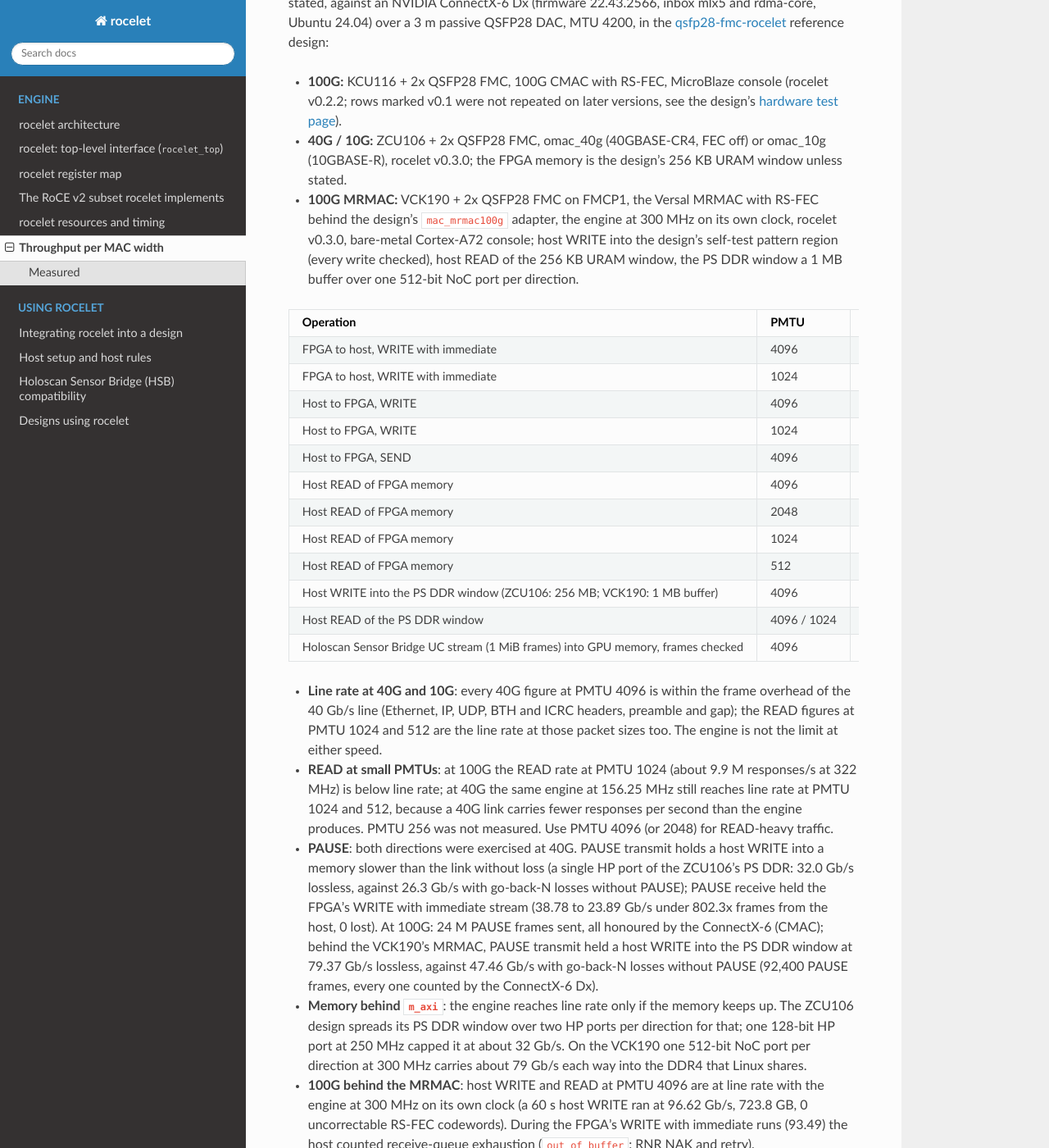
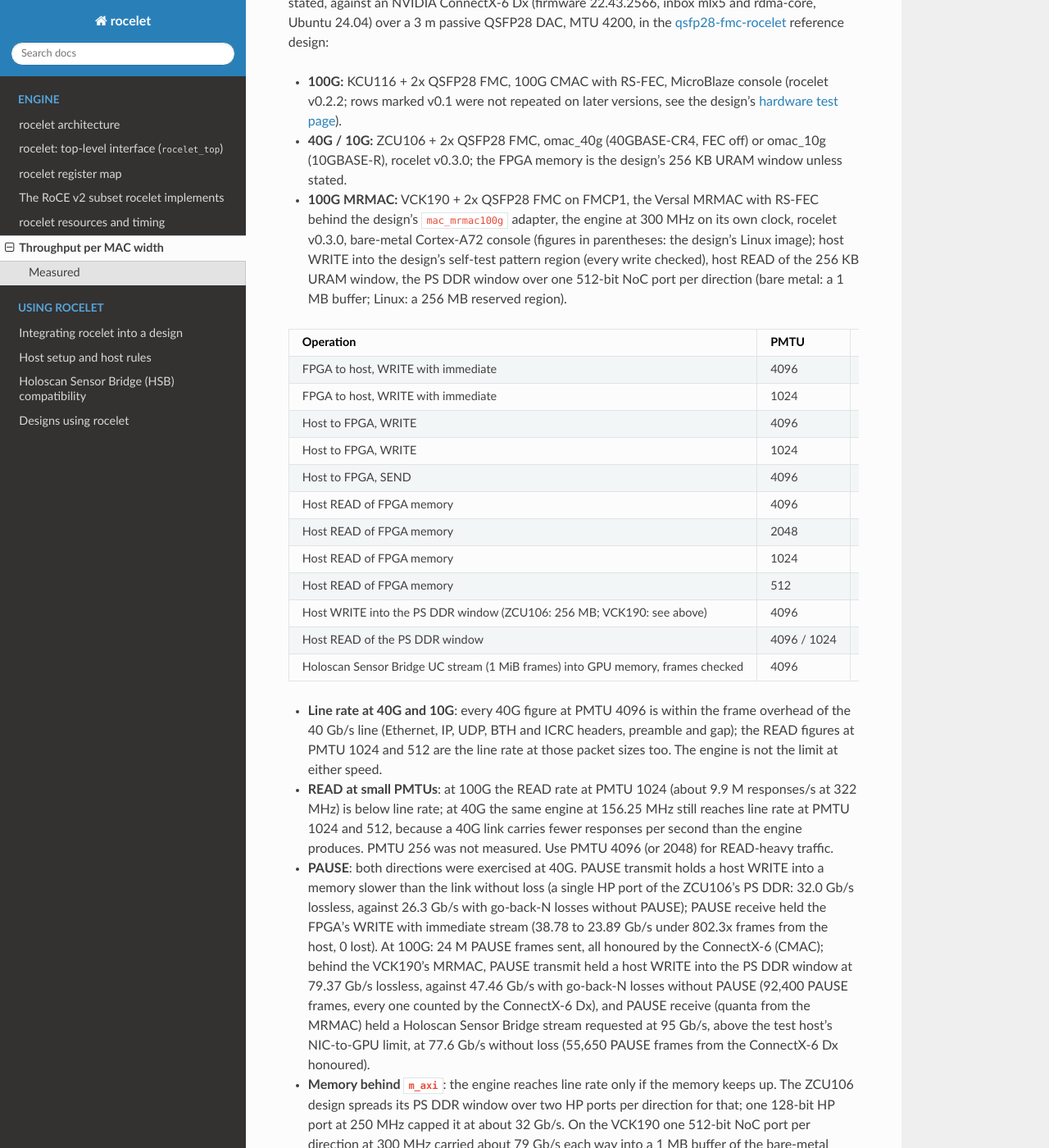
Before and after one commit to fpgadeveloper/rocelet, a Sphinx documentation site: the page built from docs/throughput.md, in a window 1280 px wide and 1400 px high, scrolled down 583 px. Shown: the whole window at 82% size. Built offline with Sphinx 7.4.7 and the Read the Docs theme 3.1.0, drawn with Linux system fonts in a browser that asks for light colours; some of the changed text lies outside the part shown.

Commit message:
docs: VCK190 (Versal MRMAC 100G, engine at 300 MHz behind asynchronous FIFOs) validated on hardware with the design's Linux image too - throughput MRMAC column (host WRITE 97.93, READ 96.54, PS DDR window 97.85 / 88.94, HSB 76.1 Gb/s), PAUSE receive from the host honoured; validated on UltraScale+ and Versal (README, index, roce-subset host NICs); CHANGELOG v0.3.1-dev
Co-Authored-By: Claude Fable 5.1 <noreply@anthropic.com>

```diff
--- a/docs/throughput.md
+++ b/docs/throughput.md
@@ -28,24 +28,25 @@ stated, against an NVIDIA ConnectX-6 Dx (firmware 22.43.2566, inbox mlx5 and rdm
   (10GBASE-R), rocelet v0.3.0; the FPGA memory is the design's 256 KB URAM window unless stated.
 * **100G MRMAC:** VCK190 + 2x QSFP28 FMC on FMCP1, the Versal MRMAC with RS-FEC behind the
   design's `mac_mrmac100g` adapter, the engine at 300 MHz on its own clock, rocelet v0.3.0,
-  bare-metal Cortex-A72 console; host WRITE into the design's self-test pattern region (every
-  write checked), host READ of the 256 KB URAM window, the PS DDR window a 1 MB buffer over one
-  512-bit NoC port per direction.
+  bare-metal Cortex-A72 console (figures in parentheses: the design's Linux image); host WRITE
+  into the design's self-test pattern region (every write checked), host READ of the 256 KB URAM
+  window, the PS DDR window over one 512-bit NoC port per direction (bare metal: a 1 MB buffer;
+  Linux: a 256 MB reserved region).
 
 | Operation | PMTU | 100G (KCU116, CMAC) | 100G (VCK190, MRMAC) | 40G (ZCU106) | 10G (ZCU106) |
 |---|---|---:|---:|---:|---:|
 | FPGA to host, WRITE with immediate | 4096 | 98.01 | 93.49 | 38.83 | 9.80 |
 | FPGA to host, WRITE with immediate | 1024 | 92.56 (v0.1) | 88.20 | | |
-| Host to FPGA, WRITE | 4096 | 96.79 | 97.48 | 38.74 | 9.69-9.71 |
+| Host to FPGA, WRITE | 4096 | 96.79 | 97.48 (97.93) | 38.74 | 9.69-9.71 |
 | Host to FPGA, WRITE | 1024 | | 90.39 | | |
 | Host to FPGA, SEND | 4096 | 96.68 (16 KB, with immediate, v0.1) | 91.75 (8 KB) | 39.20 (8 KB) | 9.80 (8 KB) |
-| Host READ of FPGA memory | 4096 | 96.59 | 96.33 | 38.73-39.17 | 9.44-9.57 |
+| Host READ of FPGA memory | 4096 | 96.59 | 96.33 (96.54) | 38.73-39.17 | 9.44-9.57 |
 | Host READ of FPGA memory | 2048 | 95.10 (v0.1) | | | |
 | Host READ of FPGA memory | 1024 | 81.15 (v0.1) | 80.97 | 37.03 | |
 | Host READ of FPGA memory | 512 | | | 34.43 | |
-| Host WRITE into the PS DDR window (ZCU106: 256 MB; VCK190: 1 MB buffer) | 4096 | | 79.37 (with PAUSE TX) | 38.75 | 9.69-9.80 |
-| Host READ of the PS DDR window | 4096 / 1024 | | 79.20 / - | 38.74 / 37.02 | 9.13 |
-| Holoscan Sensor Bridge UC stream (1 MiB frames) into GPU memory, frames checked | 4096 | 80 (clean up to the test host's NIC-to-GPU limit of about 81) | | 39.0 | 9.77 |
+| Host WRITE into the PS DDR window (ZCU106: 256 MB; VCK190: see above) | 4096 | | 79.37 with PAUSE TX (97.85) | 38.75 | 9.69-9.80 |
+| Host READ of the PS DDR window | 4096 / 1024 | | 79.20 (88.94) / - | 38.74 / 37.02 | 9.13 |
+| Holoscan Sensor Bridge UC stream (1 MiB frames) into GPU memory, frames checked | 4096 | 80 (clean up to the test host's NIC-to-GPU limit of about 81) | (76.1 IQ16 at 80 requested; 77.6 at 95 requested with PAUSE receive) | 39.0 | 9.77 |
 
 * **Line rate at 40G and 10G**: every 40G figure at PMTU 4096 is within the frame overhead of
   the 40 Gb/s line (Ethernet, IP, UDP, BTH and ICRC headers, preamble and gap); the READ figures
@@ -62,11 +63,15 @@ stated, against an NVIDIA ConnectX-6 Dx (firmware 22.43.2566, inbox mlx5 and rdm
   0 lost). At 100G: 24 M PAUSE frames sent, all honoured by the ConnectX-6 (CMAC); behind the
   VCK190's MRMAC, PAUSE transmit held a host WRITE into the PS DDR window at 79.37 Gb/s
   lossless, against 47.46 Gb/s with go-back-N losses without PAUSE (92,400 PAUSE frames, every
-  one counted by the ConnectX-6 Dx).
+  one counted by the ConnectX-6 Dx), and PAUSE receive (quanta from the MRMAC) held a Holoscan
+  Sensor Bridge stream requested at 95 Gb/s, above the test host's NIC-to-GPU limit, at
+  77.6 Gb/s without loss (55,650 PAUSE frames from the ConnectX-6 Dx honoured).
 * **Memory behind `m_axi`**: the engine reaches line rate only if the memory keeps up. The
   ZCU106 design spreads its PS DDR window over two HP ports per direction for that; one 128-bit
   HP port at 250 MHz capped it at about 32 Gb/s. On the VCK190 one 512-bit NoC port per
-  direction at 300 MHz carries about 79 Gb/s each way into the DDR4 that Linux shares.
+  direction at 300 MHz carried about 79 Gb/s each way into a 1 MB buffer of the bare-metal
+  console and 97.85 (WRITE) / 88.94 (READ) Gb/s into the Linux image's 256 MB region, in the
+  DDR4 that Linux shares.
 * **100G behind the MRMAC**: host WRITE and READ at PMTU 4096 are at line rate with the engine at
   300 MHz on its own clock (a 60 s host WRITE ran at 96.62 Gb/s, 723.8 GB, 0 uncorrectable
   RS-FEC codewords). During the FPGA's WRITE with immediate runs (93.49) the host counted
```
Also changed, not shown: CHANGELOG.md (+7 -3 lines), README.md (+5 -3 lines), docs/index.md (+1 -1 lines), docs/roce-subset.md (+4 -2 lines).
